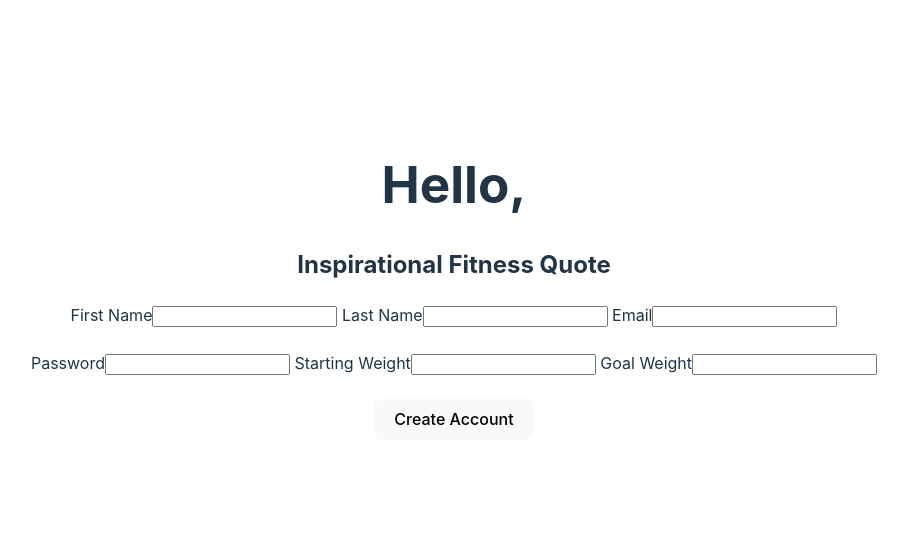
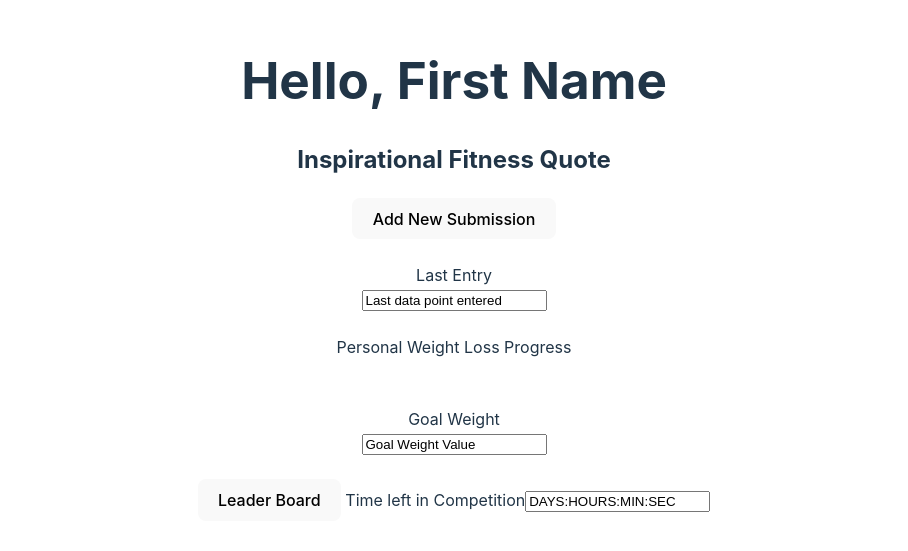
Before and after one commit to wheelejay/project-2, a React (Vite) app: page / in a window 1280 px wide. Shown: the part 119-670 px from the top of the page, without its empty margins (186-1094 px from the left). Built offline with nearby package versions, Linux system fonts and the light colour scheme.

Commit message:
Skeleton Main user page

```diff
--- a/pages/main-user-page/main-user-page.jsx
+++ b/pages/main-user-page/main-user-page.jsx
@@ -1 +1,29 @@
 import { useState } from "react";
+
+export default function mainUserPage() {
+
+    return (
+        <div>
+            {/* TO DO create custom greeting with users first name*/}
+            <h1>Hello, First Name</h1>
+            {/* TO DO API for inspirational Fitness Quote*/}
+            <h2>Inspirational Fitness Quote</h2>
+            <button>Add New Submission</button><br /><br />
+            <label for="lentry">Last Entry</label><br />
+            {/* TO DO input data using the last data point recorded*/}
+            <input type="text" id="lentry" value="Last data point entered"></input><br /><br />
+            <label for="pchart">Personal Weight Loss Progress</label><br />
+            {/* TO DO create graph that charts the progress of weight loss over time*/}
+            <div></div><br /><br />
+            <label for="gweight">Goal Weight</label><br />
+             {/* TO DO insert goal weight */}
+            <input type="text" id="gweight" value="Goal Weight Value"></input><br /><br />
+             {/* TO DO button will take user to leaderboard page*/}
+            <button>Leader Board</button>{"          "}
+            <label for="timeleft">Time left in Competition</label>
+             {/* TO DO count down timer for the time left in the competition*/}
+            <input type="text" id="timeleft" value="DAYS:HOURS:MIN:SEC"></input><br /><br />
+
+        </div>
+    )
+}
--- a/src/App.jsx
+++ b/src/App.jsx
@@ -3,12 +3,14 @@ import './App.css'
 import nameAndDescription from '../pages/login-page/app-name-description'
 import login from '../pages/login-page/login'
 import createUser from '../pages/create-user-page/create-user-page'
+import mainUserPage from '../pages/main-user-page/main-user-page'
+
 
 
 function App() {
   const [count, setCount] = useState(0)
 
-  return (createUser()
+  return (mainUserPage()
 
   )
 }
```
